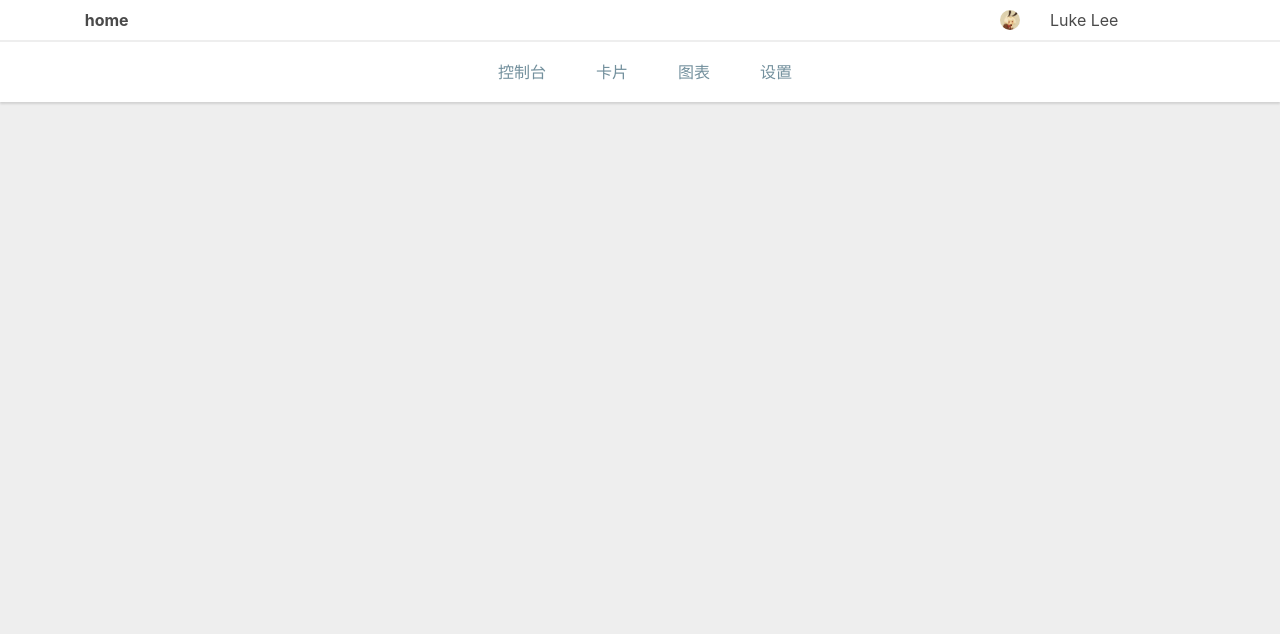
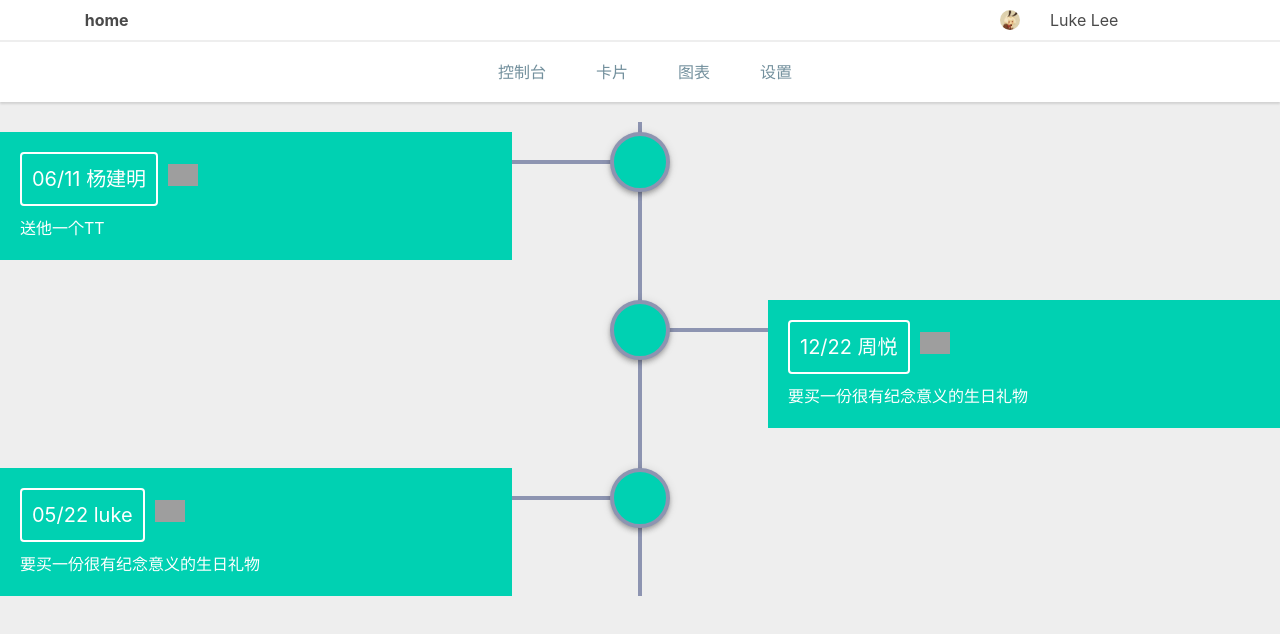
Before and after one commit to lukesomnus/tstudio, a React (Create React App) app: page /anniversary in a window 1280 px wide. Shown: the top 634 px of the page. Built offline with nearby package versions, Linux system fonts and the light colour scheme; grey boxes are pictures that could not be loaded; some icons are missing.

Commit message:
[A]:add anniversary plugin

```diff
--- a/src/App.js
+++ b/src/App.js
@@ -8,6 +8,7 @@ import Dashboard from './pages/Dashboard';
 import Cardbox from './pages/Cardbox'
 import Tomato from './pages/Plugins/Tomato/Tomato'
 import Todo from './pages/Plugins/Todo/Todo'
+import Anniversary from './pages/Plugins/Anniversary/Anniversary'
 import { BrowserRouter as Router, Route, Link, NavLink } from 'react-router-dom'
 import { Navbar, Section, Columns, Column, Menu, Card } from './somnus'
 import avator from './avator.jpeg';
@@ -83,7 +84,7 @@ class App extends Component {
             <Route path="/cardbox" component={Cardbox} />
             <Route path="/todo" component={Todo} />
             <Route path="/tomato" component={Tomato} />
-            {/* <Route path="/settings" component={Todo} /> */}
+             <Route path="/anniversary" component={Anniversary} />
           </div>
         </div>
 
--- a/src/pages/Cardbox/index.js
+++ b/src/pages/Cardbox/index.js
@@ -22,9 +22,9 @@ class Cardbox extends Component {
             imgUrl: ''
         }, {
             id: 3,
-            title: 'Todo',
+            title: 'Anniversary',
             subtitle: '工作25分钟，休息5分钟',
-            link: '/todo',
+            link: '/anniversary',
             imgUrl: ''
         }, {
             id: 4,
--- /dev/null
+++ b/src/pages/Plugins/Anniversary/Anniversary.js
@@ -0,0 +1,65 @@
+import React, { Component } from 'react';
+import Timeline from './Timeline/Timeline'
+import TimelineItem from './Timeline/TimelineItem'
+import uuid from 'uuid'
+import './anniversary.css';
+
+class Anniversary extends Component {
+
+    constructor(props) {
+        super(props);
+        this.state = {
+            anniversaries: [{
+                id: uuid(),
+                date: '06/11',
+                text: '杨建明',
+                remark: '送他一个TT'
+            },
+            {
+                id: uuid(),
+                date: '12/22',
+                text: '周悦',
+                remark: '要买一份很有纪念意义的生日礼物'
+            },
+            {
+                id: uuid(),
+                date: '05/22',
+                text: 'luke',
+                remark: '要买一份很有纪念意义的生日礼物'
+            }]
+        }
+    }
+
+    render() {
+        return (
+            <div>
+                <Timeline>
+                    {
+                        this.state.anniversaries.map(item => (
+                            <TimelineItem key={item.id}>
+                                <div className="birthday-card">
+                                    <div className="birthday-card-header">
+                                        <div className="birthday-card-date">
+                                            {item.date} {item.text}
+                                        </div>
+                                        <div className="birthday-cake" v-show="nowDate===birthday.date">
+                                            <img src="../../assets/cake.png" alt="cake" />
+                                        </div>
+                                    </div>
+                                    <div className="birthday-card-content">
+                                        <div>
+                                            {item.remark}
+                                        </div>
+                                    </div>
+                                </div>
+                            </TimelineItem>
+                        ))
+                    }
+
+                </Timeline>
+            </div >
+        )
+    }
+}
+
+export default Anniversary
--- /dev/null
+++ b/src/pages/Plugins/Anniversary/Timeline/Timeline.css
@@ -0,0 +1,60 @@
+.timeline {
+  margin-top: 20px;
+  padding-top: 10px;
+  position: relative;
+  width: 100%; }
+
+.timeline::before {
+  content: '';
+  position: absolute;
+  top: 0;
+  width: 4px;
+  left: 50%;
+  height: 100%;
+  margin-left: -2px;
+  background-color: #8d94b1; }
+
+.timeline-item-content {
+  float: left;
+  width: 40%;
+  background-color: #00d1b2; }
+
+.timeline-item:nth-child(2n) .timeline-item-content {
+  float: right; }
+
+.timeline-item:nth-child(2n) .timeline-item-content::before {
+  right: 40%;
+  left: inherit; }
+
+.timeline-item-content::before {
+  position: absolute;
+  content: '';
+  left: 40%;
+  top: 30px;
+  height: 4px;
+  width: 10%;
+  background-color: #8d94b1;
+  margin-top: -2px;
+  z-index: 1; }
+
+.timeline-item {
+  position: relative;
+  margin-bottom: 40px;
+  width: 100%; }
+
+.timeline-item::after {
+  clear: both;
+  content: '';
+  display: table; }
+
+.timeline-item-station {
+  position: absolute;
+  z-index: 100;
+  background-color: #00d1b2;
+  left: 50%;
+  margin-left: -30px;
+  width: 60px;
+  height: 60px;
+  border-radius: 50%;
+  border: 4px solid #8d94b1;
+  box-shadow: 0 2px 4px -1px rgba(0, 0, 0, 0.2), 0 4px 5px rgba(0, 0, 0, 0.14), 0 1px 10px rgba(0, 0, 0, 0.12); }
--- /dev/null
+++ b/src/pages/Plugins/Anniversary/Timeline/Timeline.js
@@ -0,0 +1,15 @@
+import React, { Component } from 'react';
+import './Timeline.css'
+export default class Timeline extends Component {
+
+    render() {
+        const {children} = this.props
+        return (
+            <div className="timeline">
+                <div className="wrapper">
+                    {children}
+                </div>
+            </div>
+        )
+    }
+}
--- /dev/null
+++ b/src/pages/Plugins/Anniversary/Timeline/Timeline.scss
@@ -0,0 +1,70 @@
+@import 'bulma/sass/utilities/variables.sass';
+ .timeline {
+    margin-top: 20px;
+    padding-top: 10px;
+    position: relative;
+    width: 100%;
+  }
+
+  .timeline::before {
+    content: '';
+    position: absolute;
+    top: 0;
+    width: 4px;
+    left: 50%;
+    height: 100%;
+    margin-left: -2px;
+    background-color: #8d94b1;
+  }
+
+.timeline-item-content {
+    float: left;
+    width: 40%;
+    background-color: $primary;
+  }
+
+  .timeline-item:nth-child(2n) .timeline-item-content {
+    float: right;
+  }
+
+  .timeline-item:nth-child(2n) .timeline-item-content::before {
+    right: 40%;
+    left: inherit;
+  }
+
+  .timeline-item-content::before {
+    position: absolute;
+    content: '';
+    left: 40%;
+    top: 30px;
+    height: 4px;
+    width: 10%;
+    background-color: #8d94b1;
+    margin-top: -2px;
+    z-index: 1;
+  }
+
+  .timeline-item {
+    position: relative;
+    margin-bottom: 40px;
+    width: 100%;
+  }
+
+  .timeline-item::after {
+    clear: both;
+    content: '';
+    display: table;
+  }
+
+  .timeline-item-station {
+    position: absolute;
+    z-index: 100;
+    background-color: $primary;
+    left: 50%;
+    margin-left: -30px;
+    width: 60px;
+    height: 60px;
+    border-radius: 50%;
+    border: 4px solid #8d94b1;
+    box-shadow: 0 2px 4px -1px rgba(0,0,0,.2), 0 4px 5px rgba(0,0,0,.14), 0 1px 10px rgba(0,0,0,.12);
+  }
--- /dev/null
+++ b/src/pages/Plugins/Anniversary/Timeline/TimelineItem.js
@@ -0,0 +1,12 @@
+import React, { Component } from 'react';
+
+export default function TimelineItem({children}) {
+    return (
+        <div className="timeline-item">
+            <div className="timeline-item-station"></div>
+            <div className="timeline-item-content">
+                {children}
+            </div>
+        </div>
+    )
+}
--- /dev/null
+++ b/src/pages/Plugins/Anniversary/anniversary.css
@@ -0,0 +1,53 @@
+.root {
+  padding: 30px 100px;
+  background-color: #fff; }
+
+.birthday-header {
+  padding: 10px 20px 20px;
+  position: relative; }
+
+.birthday-header-day {
+  font-size: 20px;
+  font-weight: bold; }
+
+.birthday-header-date {
+  color: #999;
+  padding-left: 6px; }
+
+.birthday-add-button {
+  position: absolute;
+  right: 40px; }
+
+.birthday-setting-button {
+  position: absolute;
+  right: 20px; }
+
+.birthday-card {
+  padding: 20px;
+  color: #fff; }
+
+.birthday-card-header {
+  margin-bottom: 10px; }
+
+.birthday-card-date {
+  font-size: 20px;
+  display: inline-block;
+  border: 2px solid #fff;
+  border-radius: 4px;
+  box-sizing: border-box;
+  padding: 10px;
+  display: inline-block; }
+
+.birthday-cake {
+  display: inline-block;
+  width: 30px;
+  margin-left: 10px; }
+
+.birthdayIsNow {
+  background-color: #EF5350 !important; }
+
+.md-dialog-container {
+  z-index: 1000 !important; }
+
+.setting-container {
+  padding: 10px; }
--- /dev/null
+++ b/src/pages/Plugins/Anniversary/anniversary.scss
@@ -0,0 +1,67 @@
+.root {
+  padding: 30px 100px;
+  background-color: #fff;
+}
+
+.birthday-header {
+  padding: 10px 20px 20px;
+  position: relative;
+}
+
+.birthday-header-day {
+  font-size: 20px;
+  font-weight: bold;
+}
+
+.birthday-header-date {
+  color: #999;
+  padding-left: 6px;
+}
+
+.birthday-add-button {
+  position: absolute;
+  right: 40px;
+}
+
+.birthday-setting-button {
+  position: absolute;
+  right: 20px;
+}
+
+.birthday-card {
+//   background-color: #65adb7;
+  padding: 20px;
+  color: #fff;
+}
+
+.birthday-card-header {
+  margin-bottom: 10px;
+}
+
+.birthday-card-date {
+  font-size: 20px;
+  display: inline-block;
+  border: 2px solid #fff;
+  border-radius: 4px;
+  box-sizing: border-box;
+  padding: 10px;
+  display: inline-block;
+}
+
+.birthday-cake {
+  display: inline-block;
+  width: 30px;
+  margin-left: 10px;
+}
+
+.birthdayIsNow {
+  background-color: #EF5350 !important;
+}
+
+.md-dialog-container {
+  z-index: 1000 !important;
+}
+
+.setting-container {
+  padding: 10px;
+}
```
